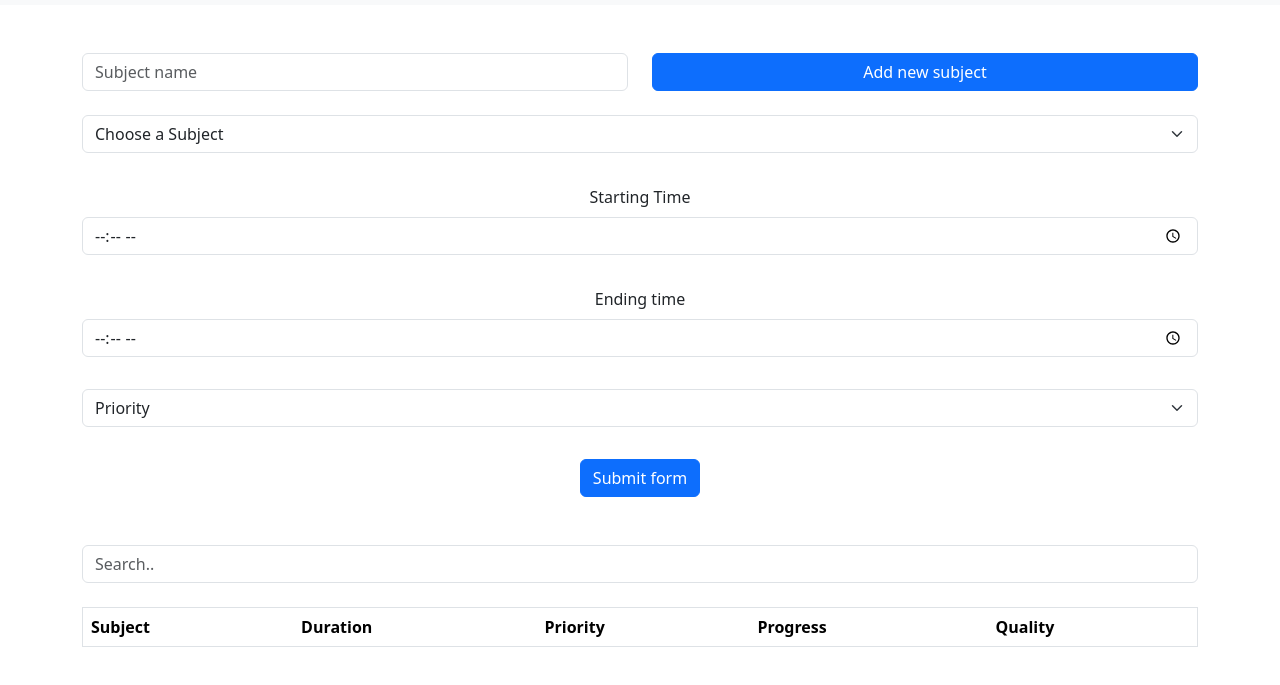
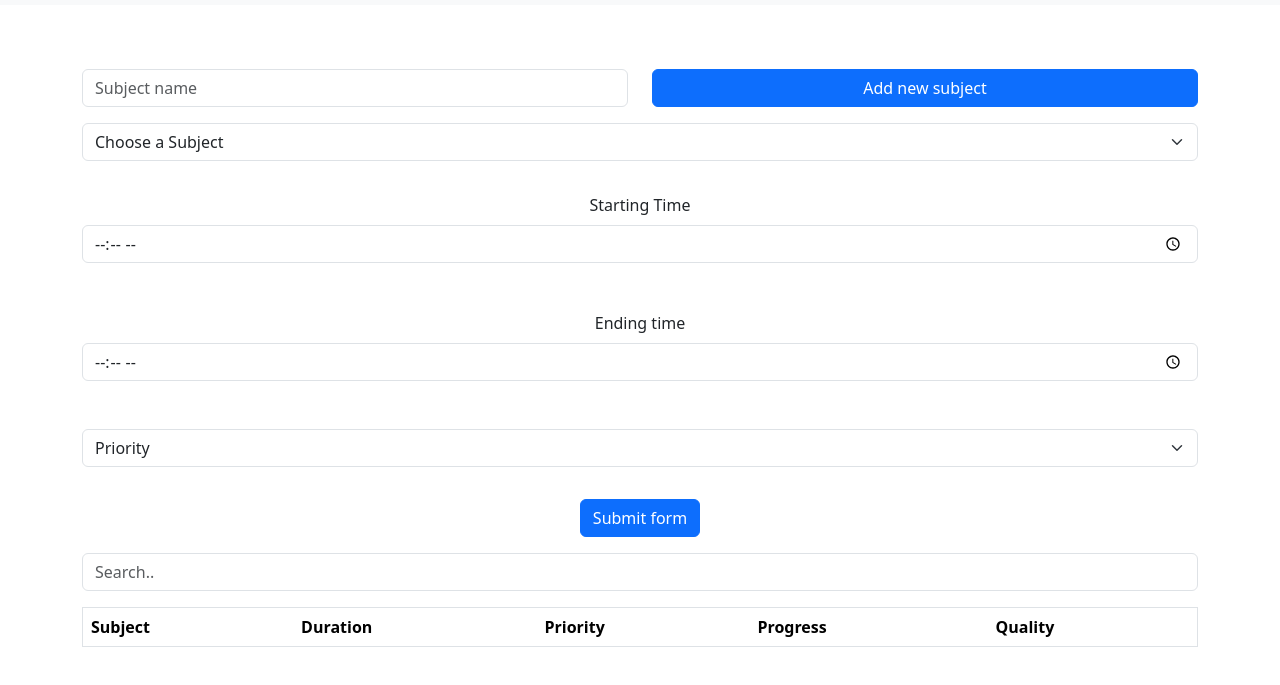
Before and after one commit to arte5craft/IAComputerScience, a website: page index.html in a window 1280 px wide. Shown: the part 51-736 px from the top of the page. Drawn offline with nearby package versions, Linux system fonts and the light colour scheme; no server answers.

Commit message:
Remove <br> and unused code

```diff
--- a/index.html
+++ b/index.html
@@ -108,56 +108,11 @@
         </div>
     </nav>
 
-    <div class="container text-center">
-        <!-- <div class="row align-items-start">
-            <div class="col d-flex flex-column flex-shrink-0 p-3 bg-body-tertiary"
-                style="width: 280px; max-width: 300px;">
-                <a href="/"
-                    class="d-flex align-items-center mb-3 mb-md-0 me-md-auto link-body-emphasis text-decoration-none">
-                    <svg class="bi pe-none me-2" width="40" height="32">
-                        <use xlink:href="#bootstrap"></use>
-                    </svg>
-                    <span class="fs-4">Subjects</span>
-                </a>
-                <hr>
-                <ul class="nav nav-pills flex-column mb-auto">
-                    <li>
-                        <a href="#" class="nav-link link-body-emphasis">
-                            <svg class="bi pe-none me-2" width="16" height="16">
-                                <use xlink:href="#speedometer2"></use>
-                            </svg>
-                            Maths
-                        </a>
-                    </li>
-                    <li>
-                        <a href="#" class="nav-link link-body-emphasis">
-                            <svg class="bi pe-none me-2" width="16" height="16">
-                                <use xlink:href="#table"></use>
-                            </svg>
-                            Physics
-                        </a>
-                    </li>
-                </ul>
-                <hr>
-            </div>
-
-             <div class="timerInfo row">
-            <h3 class="col" id="hours">00</h3>
-            <h3 class="col" id="minutes">00</h3>
-            <h3 class="col" id="seconds">00</h3>
-            <h3 class="col" id="secTenth">00</h3>
-        </div>
-        <div class="buttons">
-            <button class="btn" id="startBtn">Start</button>
-            <button class="btn" id="pauseBtn">Pause</button>
-            <button class="btn" id="resetBtn">Reset</button>
-        </div>
-            -->
-        <br><br>
+    <div class="container text-center py-5">
         <div class="col">
             <form class="row g-3 studyForm">
                 <div class="mb-3">
-                    <div class="row justify-content-around">
+                    <div class="row justify-content-around py-3">
                         <div class="col">
                             <input id="subjectName" type="text" class="form-control" placeholder="Subject name"
                                 aria-label="subject name">
@@ -168,7 +123,6 @@
                                 subject</button>
                         </div>
                     </div>
-                    <br>
 
                     <select id='subjects-form' class="form-select" required aria-label="select example">
                         <option value="">Choose a Subject</option>
@@ -188,7 +142,7 @@
                     </div>
                 </div>
 
-                <div class="mb-3">
+                <div class="mb-3 py-3">
                     <label for="validationCustomUsername" class="form-label">Ending time</label>
                     <div class="input-group has-validation">
                         <input id='ftime' type="time" class="form-control" id="validationCustomUsername"
@@ -198,7 +152,6 @@
                         </div>
                     </div>
                 </div>
-                <br>
 
                 <div class="mb-3">
                     <select id='priority' class="form-select" required aria-label="select example">
@@ -215,10 +168,10 @@
                 </div>
             </form>
 
-            <br>
-            <br>
-            <input class="form-control" id="myInput" type="text" placeholder="Search..">
-            <br>
+            <div class="py-3">
+                <input class="form-control" id="myInput" type="text" placeholder="Search..">
+            </div>
+
             <table class="table" id="table">
                 <thead>
                     <tr>
```
Also changed, not shown: Calendar.html (+1 -2 lines).
